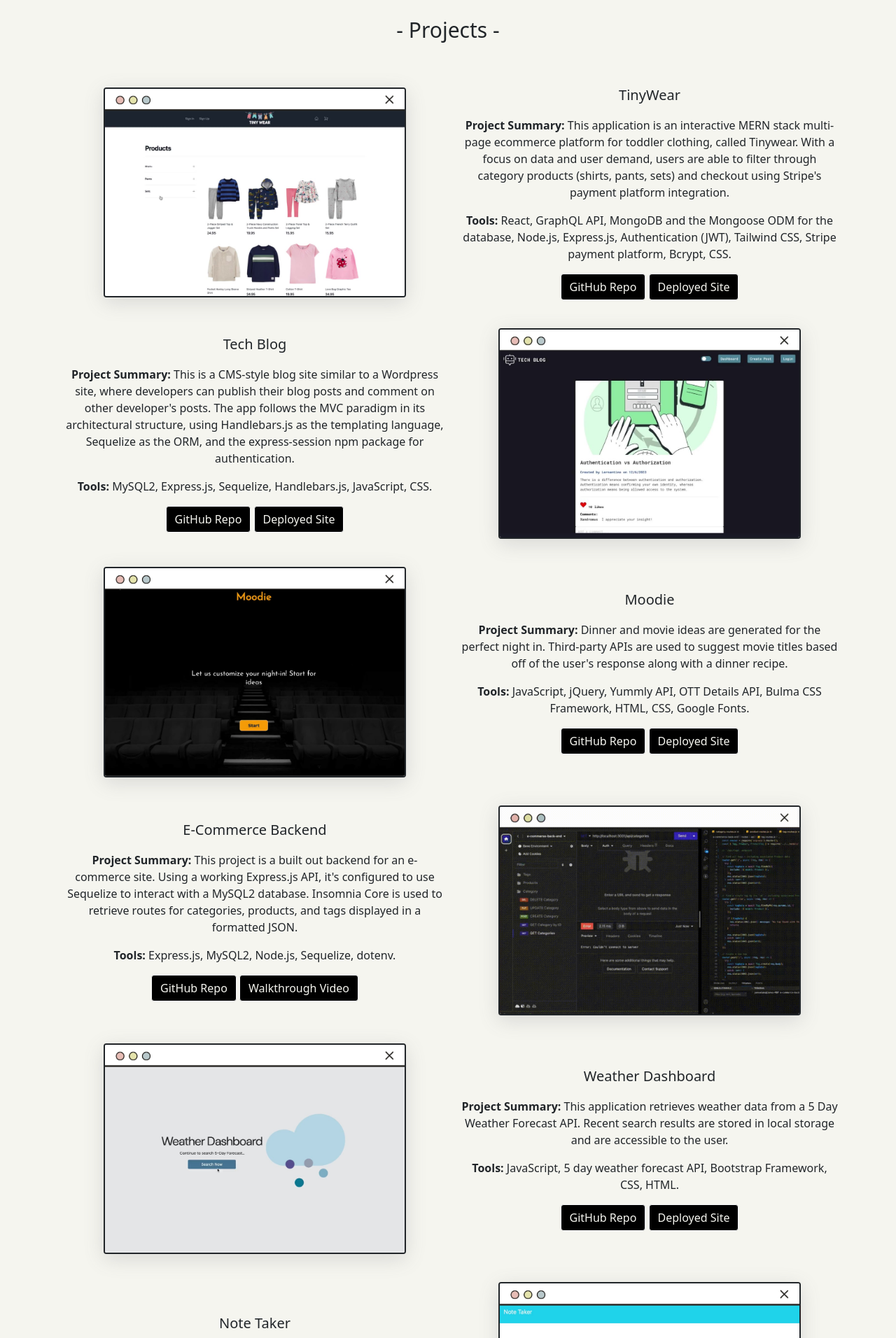
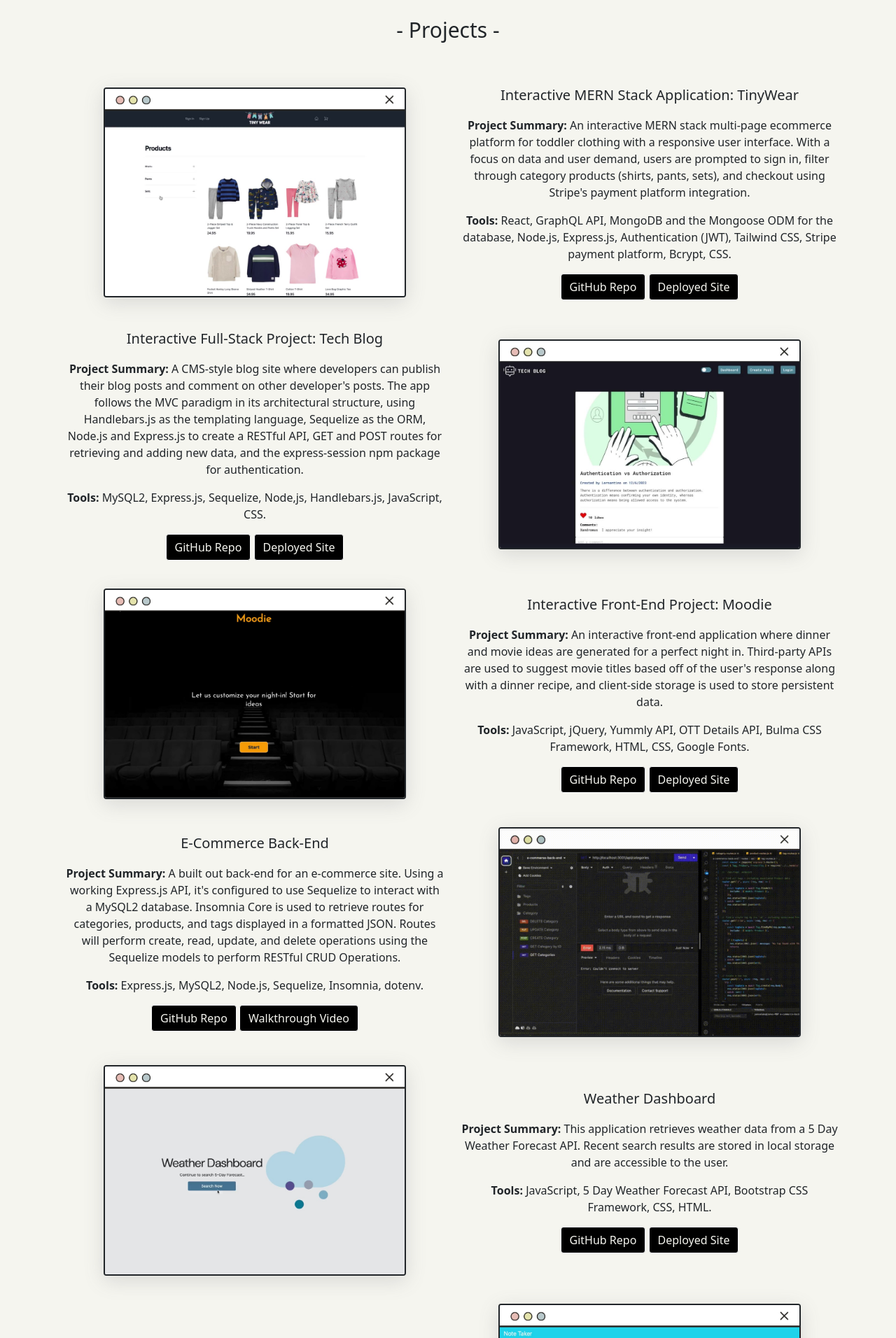
Before and after one commit to janealexadams/portfolio, a React (Vite) app: page / in a window 1280 px wide. Shown: the part 880-2792 px from the top of the page at 70% size. Built offline with nearby package versions, Linux system fonts and the light colour scheme.

Commit message:
updated resume

```diff
--- a/src/components/Navbar.jsx
+++ b/src/components/Navbar.jsx
@@ -1,6 +1,6 @@
 import 'bootstrap/dist/css/bootstrap.min.css';
 import Nav from 'react-bootstrap/Nav';
-import resume from '../assets/Resume.pdf';
+import resume from '../assets/Jane-Adams-Resume.pdf';
 import '../styles/Navbar.css';
 import Navbar from 'react-bootstrap/Navbar';
 
--- a/src/components/Projects.jsx
+++ b/src/components/Projects.jsx
@@ -33,18 +33,18 @@
               <Image className="tinywear-img" src={Tinywear} onMouseOver={e => e.currentTarget.src = TinywearGif} onMouseOut={e => e.currentTarget.src = Tinywear} alt="Tinywear" rounded/>
             </Col>
             <Col xs={6} md={6}>
-              <p className="desc title">TinyWear</p>
-              <p className="desc"><b>Project Summary: </b>This application is an interactive MERN stack multi-page ecommerce platform for toddler clothing, called Tinywear. With a focus on data and user demand, users are able to filter through category products (shirts, pants, sets) and checkout using Stripe's payment platform integration.</p>
+              <p className="desc title">Interactive MERN Stack Application: TinyWear</p>
+              <p className="desc"><b>Project Summary: </b>An interactive MERN stack multi-page ecommerce platform for toddler clothing with a responsive user interface. With a focus on data and user demand, users are prompted to sign in, filter through category products (shirts, pants, sets), and checkout using Stripe's payment platform integration.</p>
               <p className="desc"><b>Tools: </b>React, GraphQL API, MongoDB and the Mongoose ODM for the database, Node.js, Express.js, Authentication (JWT), Tailwind CSS, Stripe payment platform, Bcrypt, CSS.</p>
-              <Button variant="outline-light" id="project-button" href="https://github.com/janealexadams/ecomm-website.git" target="_blank">GitHub Repo</Button> <Button variant="outline-light" id="project-button" href="https://boiling-headland-88153-b07abae91420.herokuapp.com/" target="_blank">Deployed Site</Button>{' '}
+              <Button variant="outline-light" id="project-button" href="https://github.com/janealexadams/ecomm-website.git" target="_blank">GitHub Repo</Button> <Button variant="outline-light" id="project-button" href="https://shrouded-depths-10067-a13be7bb300f.herokuapp.com/" target="_blank">Deployed Site</Button>{' '}
             </Col>
           </Row>
           {/* Tech Blog */}
           <Row className="tech-blog colu">
             <Col xs={6} md={6}>
-              <p className="desc title">Tech Blog</p>
-              <p className="desc"><b>Project Summary: </b>This is a CMS-style blog site similar to a Wordpress site, where developers can publish their blog posts and comment on other developer's posts. The app follows the MVC paradigm in its architectural structure, using Handlebars.js as the templating language, Sequelize as the ORM, and the express-session npm package for authentication.</p>
-              <p className="desc"><b>Tools: </b>MySQL2, Express.js, Sequelize, Handlebars.js, JavaScript, CSS.</p>
+              <p className="desc title">Interactive Full-Stack Project: Tech Blog</p>
+              <p className="desc"><b>Project Summary: </b>A CMS-style blog site where developers can publish their blog posts and comment on other developer's posts. The app follows the MVC paradigm in its architectural structure, using Handlebars.js as the templating language, Sequelize as the ORM, Node.js and Express.js to create a RESTful API, GET and POST routes for retrieving and adding new data, and the express-session npm package for authentication.</p>
+              <p className="desc"><b>Tools: </b>MySQL2, Express.js, Sequelize, Node,js, Handlebars.js, JavaScript, CSS.</p>
               <Button variant="outline-light" id="project-button" href="https://github.com/janealexadams/tech-blog.git" target="_blank">GitHub Repo</Button> <Button variant="outline-light" id="project-button" href="https://dreadful-dungeon-10044-849ba164dcc5.herokuapp.com/" target="_blank">Deployed Site</Button>{' '}
             </Col>
             <Col className="img-col" xs={6} md={6}>
@@ -57,8 +57,8 @@
               <Image className="moodie-img " src={moodie} onMouseOver={e => e.currentTarget.src = moodieGif} onMouseOut={e => e.currentTarget.src = moodie} alt="Moodie" rounded />
             </Col>
             <Col xs={6} md={6}>
-              <p className="desc title">Moodie</p>
-              <p className="desc"><b>Project Summary: </b>Dinner and movie ideas are generated for the perfect night in. Third-party APIs are used to suggest movie titles based off of the user's response along with a dinner recipe.</p>
+              <p className="desc title">Interactive Front-End Project: Moodie</p>
+              <p className="desc"><b>Project Summary: </b>An interactive front-end application where dinner and movie ideas are generated for a perfect night in. Third-party APIs are used to suggest movie titles based off of the user's response along with a dinner recipe, and client-side storage is used to store persistent data.</p>
               <p className="desc"><b>Tools: </b>JavaScript, jQuery, Yummly API, OTT Details API, Bulma CSS Framework, HTML, CSS, Google Fonts.</p>
               <Button variant="outline-light" id="project-button" href="https://github.com/BrianPizz/caseCamels-Moodie.git" target="_blank">GitHub Repo</Button> <Button variant="outline-light" id="project-button" href="https://brianpizz.github.io/caseCamels-Moodie/" target="_blank">Deployed Site</Button>{' '}
             </Col>
@@ -66,9 +66,9 @@
           {/* E-comm Backend */}
           <Row className="ecomm-backend colu">
             <Col xs={6} md={6}>
-              <p className="desc title">E-Commerce Backend</p>
-              <p className="desc"><b>Project Summary: </b>This project is a built out backend for an e-commerce site. Using a working Express.js API, it's configured to use Sequelize to interact with a MySQL2 database. Insomnia Core is used to retrieve routes for categories, products, and tags displayed in a formatted JSON.</p>
-              <p className="desc"><b>Tools: </b>Express.js, MySQL2, Node.js, Sequelize, dotenv.</p>
+              <p className="desc title">E-Commerce Back-End</p>
+              <p className="desc"><b>Project Summary: </b>A built out back-end for an e-commerce site. Using a working Express.js API, it's configured to use Sequelize to interact with a MySQL2 database. Insomnia Core is used to retrieve routes for categories, products, and tags displayed in a formatted JSON. Routes will perform create, read, update, and delete operations using the Sequelize models to perform RESTful CRUD Operations.</p>
+              <p className="desc"><b>Tools: </b>Express.js, MySQL2, Node.js, Sequelize, Insomnia, dotenv.</p>
               <Button variant="outline-light" id="project-button" href="https://github.com/janealexadams/e-commerce-back-end.git" target="_blank">GitHub Repo</Button> <Button variant="outline-light" id="project-button" href="https://drive.google.com/file/d/1PH3Mapn-m99lcbMTa05YOtLRnA0rlc87/view?usp=sharing" target="_blank">Walkthrough Video</Button>{' '}
             </Col>
             <Col className="img-col" xs={6} md={6}>
@@ -83,7 +83,7 @@
             <Col xs={6} md={6}>
               <p className="desc title">Weather Dashboard</p>
               <p className="desc"><b>Project Summary: </b>This application retrieves weather data from a 5 Day Weather Forecast API. Recent search results are stored in local storage and are accessible to the user.</p>
-              <p className="desc"><b>Tools: </b>JavaScript, 5 day weather forecast API, Bootstrap Framework, CSS, HTML.</p>
+              <p className="desc"><b>Tools: </b>JavaScript, 5 Day Weather Forecast API, Bootstrap CSS Framework, CSS, HTML.</p>
               <Button variant="outline-light" id="project-button" href="https://github.com/janealexadams/weather-dashboard.git" target="_blank">GitHub Repo</Button> <Button variant="outline-light" id="project-button" href="https://janealexadams.github.io/weather-dashboard/" target="_blank">Deployed Site</Button>{' '}
             </Col>
           </Row>
@@ -91,7 +91,7 @@
           <Row className="note-taker colu">
             <Col xs={6} md={6}>
               <p className="desc title">Note Taker</p>
-              <p className="desc"><b>Project Summary: </b>This application is used to write and save notes. Using an Express.js back end, this site will save and retrieve note data from a JSON file.</p>
+              <p className="desc"><b>Project Summary: </b>This application is used to write and save notes. Using an Express.js back-end, this site will save and retrieve note data from a JSON file using API routes. </p>
               <p className="desc"><b>Tools: </b>Express.js, JavaScript, CSS, HTML.</p>
               <Button variant="outline-light" id="project-button" href="https://github.com/janealexadams/note-taker.git" target="_blank">GitHub Repo</Button> <Button variant="outline-light" id="project-button" href="https://fast-stream-88512-4a2f772d1858.herokuapp.com" target="_blank">Deployed Site</Button>{' '}
             </Col>
```
Also changed, not shown: 1 other file (tests, documents, lock files or other folders).
